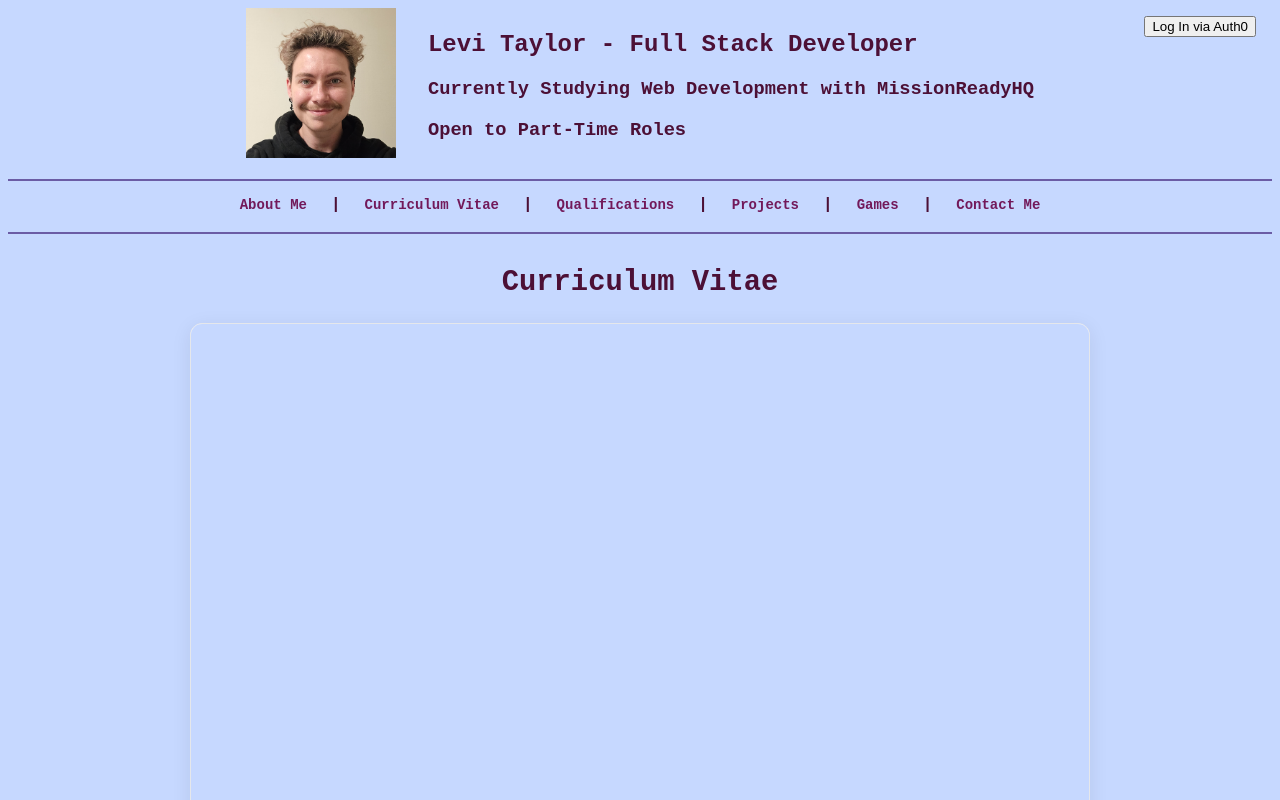
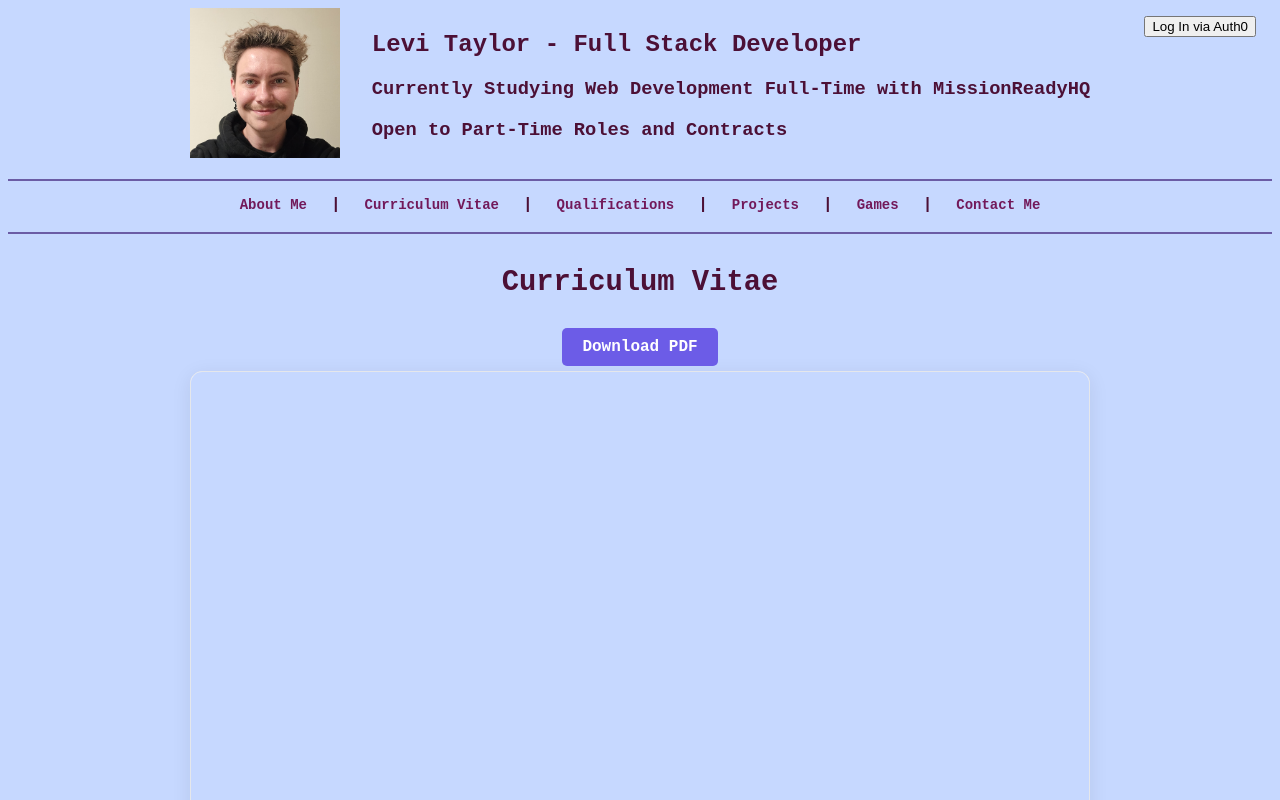
Before and after one commit to Levi-Taylor-Hotoke-26/portfolio, a React (Vite) app: page /CV in a window 1280 px wide. Shown: the top 800 px of the page. Built offline with nearby package versions, Linux system fonts and the light colour scheme.

Commit message:
feat(cv): add download button

```diff
--- a/client/src/components/App.tsx
+++ b/client/src/components/App.tsx
@@ -26,8 +26,8 @@ export default function App() {
 
             <div className="header-right">
               <h1>Levi Taylor - Full Stack Developer</h1>
-              <h3>Currently Studying Web Development with MissionReadyHQ</h3>
-              <h3>Open to Part-Time Roles</h3>
+              <h3>Currently Studying Web Development Full-Time with MissionReadyHQ</h3>
+              <h3>Open to Part-Time Roles and Contracts</h3>
             </div>
 
           </div>
--- a/client/src/views/CV.tsx
+++ b/client/src/views/CV.tsx
@@ -2,6 +2,14 @@ export default function CV() {
   return (
     <div className="cv-page-wrapper">
       <h2>Curriculum Vitae</h2>
+      <div className="cv-download-btn">
+        <a
+          href="/levi-taylor-cv.pdf"
+          download="Levi_Taylor_CV.pdf"
+          className="btn-download">
+          Download PDF
+        </a>
+      </div>
       <div className="cv-container">
         <div className="iframe-overlay">
           <iframe
--- a/styles/main.css
+++ b/styles/main.css
@@ -289,7 +289,6 @@ iframe {
   font-weight: bold;
 }
 
-
 .project-description {
   font-size: 0.95rem;
   margin-bottom: 1rem;
@@ -486,6 +485,23 @@ iframe {
 
 /* CV */
 
+.btn-download {
+    display: inline-block;
+    background-color: #6c5ce7;
+    color: white;
+    padding: 10px 20px;
+    border-radius: 5px;
+    text-decoration: none;
+    font-weight: bold;
+    transition: background-color 0.2s ease;
+    margin: 5px;
+}
+
+.btn-download:hover {
+    background-color: #5b4bc4;
+    cursor: url("https://runescape.wiki/images/Pickup_cursor.png?447fb") 4 4, pointer !important;
+}
+
 .cv-page-wrapper {
   max-width: 900px;
   margin: 2rem auto;
```
Also changed, not shown: client/src/components/FloatingMusicPlayer.tsx (deleted).
